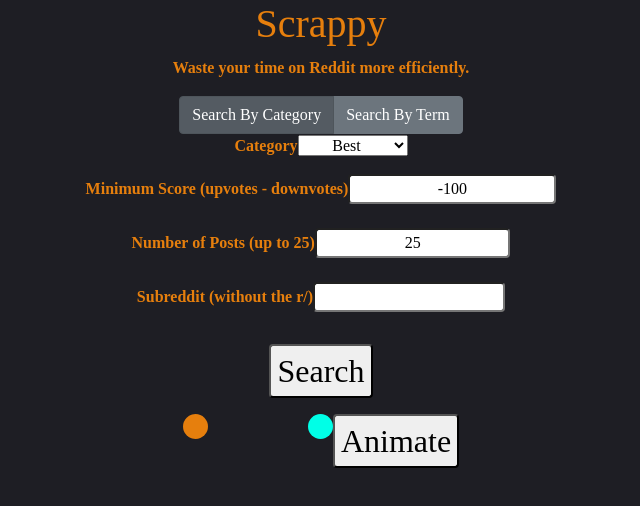
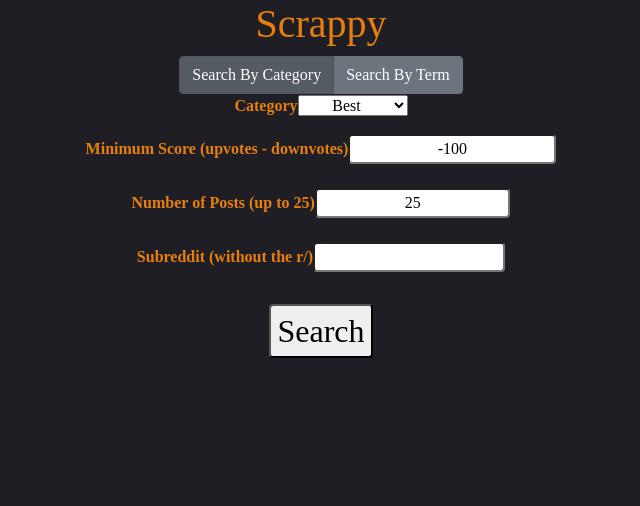
Before and after one commit to grantnathanielbrown/scraper_project, a React (Create React App) app in the folder scraper_frontend/: page / in a window 1280 px wide. Shown: the top 506 px of the page, without its empty margins (319-959 px from the left). Built offline with nearby package versions, Linux system fonts and the light colour scheme.

Commit message:
making a commit before i try to render the animation conditionally

```diff
--- a/scraper_frontend/src/App.css
+++ b/scraper_frontend/src/App.css
@@ -1,5 +1,5 @@
 /* TEST */
-.dot {
+#orange-circle {
   height: 25px;
   width: 25px;
   background-color: #E67F0D;
@@ -7,7 +7,7 @@
   display: inline-block;
 }
 
-.two {
+#blue-circle {
   margin-left: 100px;
   height: 25px;
   width: 25px;
@@ -15,6 +15,13 @@
   display: inline-block;
   background-color: #00FFE7;
 }
+
+.hidden {
+  opacity: 0;
+}
+
+
+
 /* ALL */
 * {
   text-align: center;
--- a/scraper_frontend/src/App.js
+++ b/scraper_frontend/src/App.js
@@ -16,6 +16,7 @@
       numPosts: 25,
       subreddit: "",
       postArray: [],
+      circleStatus: false,
     }
     this.handleChange = this.handleChange.bind(this);
     this.handleSubmit = this.handleSubmit.bind(this);
@@ -25,14 +26,15 @@
 }
 
 loadingAnimation () {
-  anime({
+
+  let orangeCircle = anime({
     targets: '.dot',
     translateX: 125,
     loop: true,
     easing: 'cubicBezier(0.950, 0.095, 0.060, 0.950)',
     direction: 'alternate',
   })
-  anime({
+  let blueCircle = anime({
     targets: '.two',
     translateX: -125,
     loop: true,
@@ -41,6 +43,8 @@
   })
 
 }
+
+
 
 risingAnimation (element) {
   anime({
@@ -53,31 +57,6 @@
   })
 }
 
-
-drawCircle () {
-
-var canvas = document.getElementById('circle-container');
-
-    var ctx = canvas.getContext('2d');
-    var X = 50;
-    var Y = 50;
-    var R = 10;
-
-    ctx.beginPath();
-    ctx.arc(X, Y, R, 0, 2 * Math.PI, false);
-    ctx.lineWidth = 3;
-    ctx.strokeStyle = '#00FFE7';
-    ctx.fillStyle = "#00FFE7";
-    ctx.fill();
-
-    ctx.beginPath();
-    ctx.arc(X * 2, Y, R, 0, 2 * Math.PI, false);
-    ctx.lineWidth = 3;
-    ctx.strokeStyle = '#E67F0D';
-    ctx.fillStyle = "#E67F0D";
-    ctx.fill();
-}
-
 handleChange(event) {
   // dynamically set the key of the setstate object to be equal to the idea of the specific form
   let x = event.target.id;
@@ -86,7 +65,20 @@
 
 
 handleSubmit(event) {
+
+  // let postsContainer = document.getElementsByClassName("posts-container");
+  // let orangeCircle = document.createElement("span");
+  // let blueCircle = document.createElement("span");
+  // orangeCircle.setAttribute("id", "orange-circle");
+  // blueCircle.setAttribute("id", "blue-circle");
+  // postsContainer.appendChild(orangeCircle);
+  // postsContainer.appendChild(blueCircle);
+
   this.loadingAnimation();
+  var orangeCircle = document.getElementById('orange-circle');
+  orangeCircle.classList.toggle("hidden");
+  var blueCircle = document.getElementById('blue-circle');
+  blueCircle.classList.toggle("hidden");
   let that = this;
   axios.get("http://localhost:3154", {
     params: {
@@ -115,6 +107,9 @@
       preview: parsedJSON.data[i].preview};
       postArray.push(miniPost);
     }
+
+    orangeCircle.classList.toggle("hidden");
+    blueCircle.classList.toggle("hidden");
     that.setState({postArray: postArray});
     console.log(that.state.postArray);
   })
@@ -126,6 +121,7 @@
 }
 // undefined = no preview
   render() {
+
     let posts = this.state.postArray.map( (post, key) => {
     if (post.preview !== undefined && post.preview.enabled !== false) {
       return (
@@ -149,7 +145,7 @@
     return (
       <div className="App">
         <h1 className="page-title">Scrappy</h1>
-        <p className="blurb">Waste your time on Reddit more efficiently.</p>
+        {/* <p className="blurb">Waste your time on Reddit more efficiently.</p> */}
         <form className="request-form column-children" onSubmit={this.handleSubmit}>
         <div className="btn-group btn-group-toggle" data-toggle="buttons">
           <label className="btn btn-secondary active">
@@ -182,9 +178,8 @@
 
           </form>
         <div className="posts-container">
-        <span className="dot"></span>
-        <span className="two"></span>
-        <input onClick={this.loadingAnimation} className="form-submit rounded" value="Animate" type="submit" />
+        <span id="orange-circle hidden"></span>
+        <span id="blue-circle hidden"></span>
         {/* <canvas id="circle-container" width="150" height="150"></canvas> */}
         {/* <input onClick={this.drawCircle} className="animation-button" value="test" type="submit" /> */}
 
```
